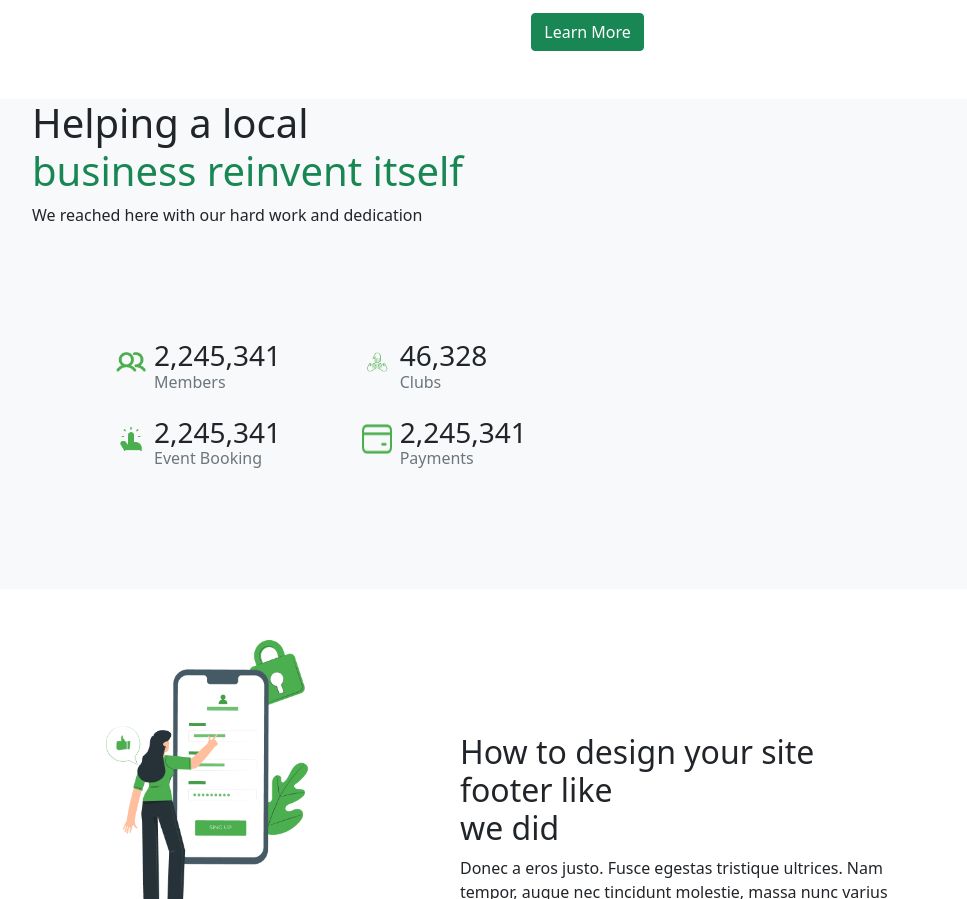
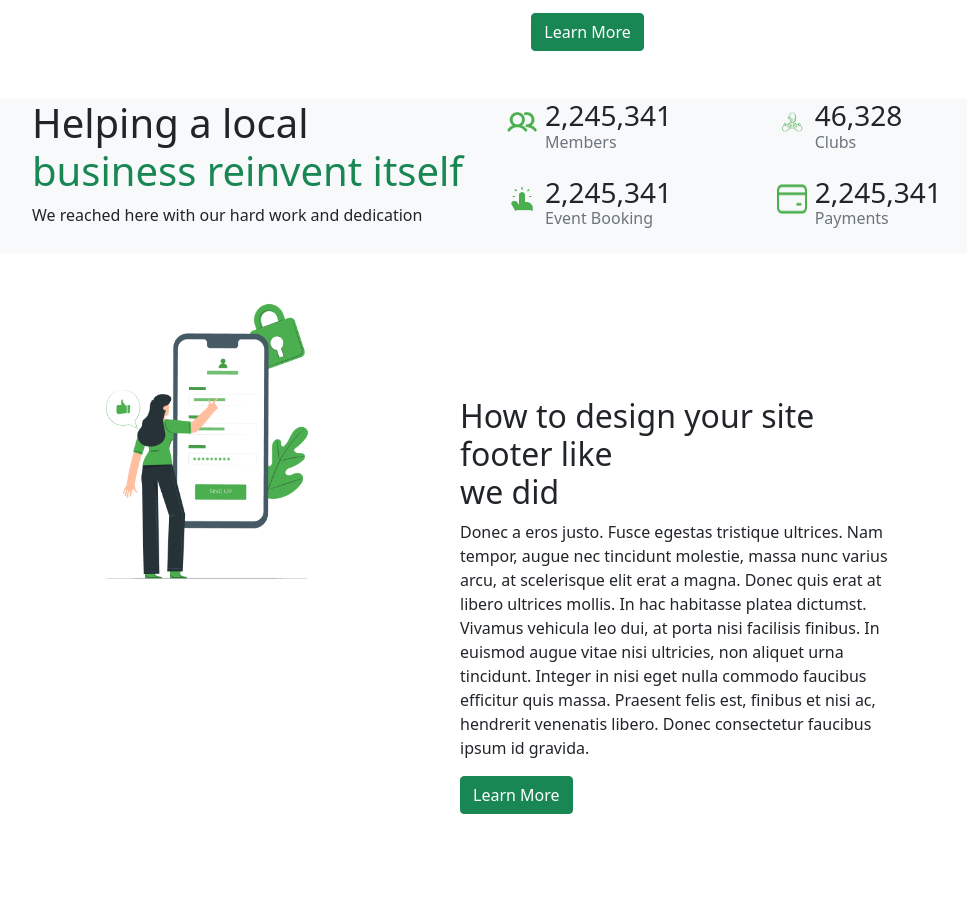
Before and after one commit to Hariyan69/Nexcent, a plain HTML site: page index.html in a window 1280 px wide. Shown: the part 1550-2449 px from the top of the page, without its empty margins (50-1017 px from the left). Drawn offline with nearby package versions, Linux system fonts and the light colour scheme.

Commit message:
Add files via upload

```diff
--- a/index.html
+++ b/index.html
@@ -106,7 +106,7 @@
                     <h1>Helping a local <br><span class="text-success">business reinvent itself</span></h1>
                     <p>We reached here with our hard work and dedication</p>
                 </div>
-                <div class="col-lg-7  d-block gap-5 p-5 m-5">
+                <div class="col-lg-7  d-block gap-5">
                     <div class="row d-flex gap-5 text-start">
                     <div class="col-lg-4 d-flex gap-2">
                         <img src="members.png" alt="" width="30px" height="30px" class="mt-2">
@@ -136,7 +136,7 @@
             </div>
         </div>
     </section>
-    <section class="design">
+    <section>
         <div class="container">
             <div class="row">
         <div class="col-lg-4 col-md-4 col-sm-12 p-5">
--- a/style.css
+++ b/style.css
@@ -190,7 +190,7 @@ input{
     }
     .footer-img{
         position: absolute;
-        left: 328px;
+        left: 340px;
         top:7637px;
     }
 }
```
